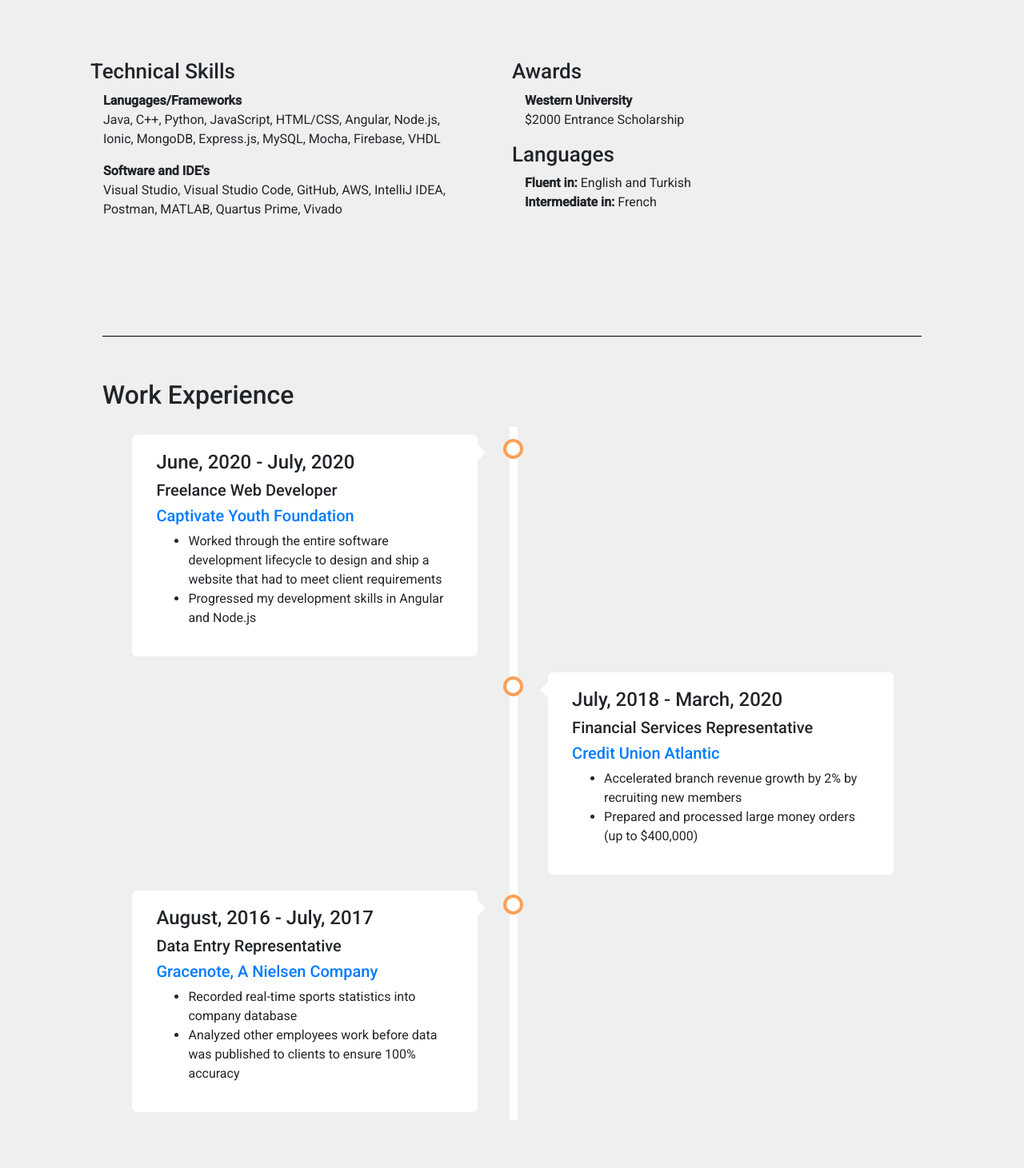
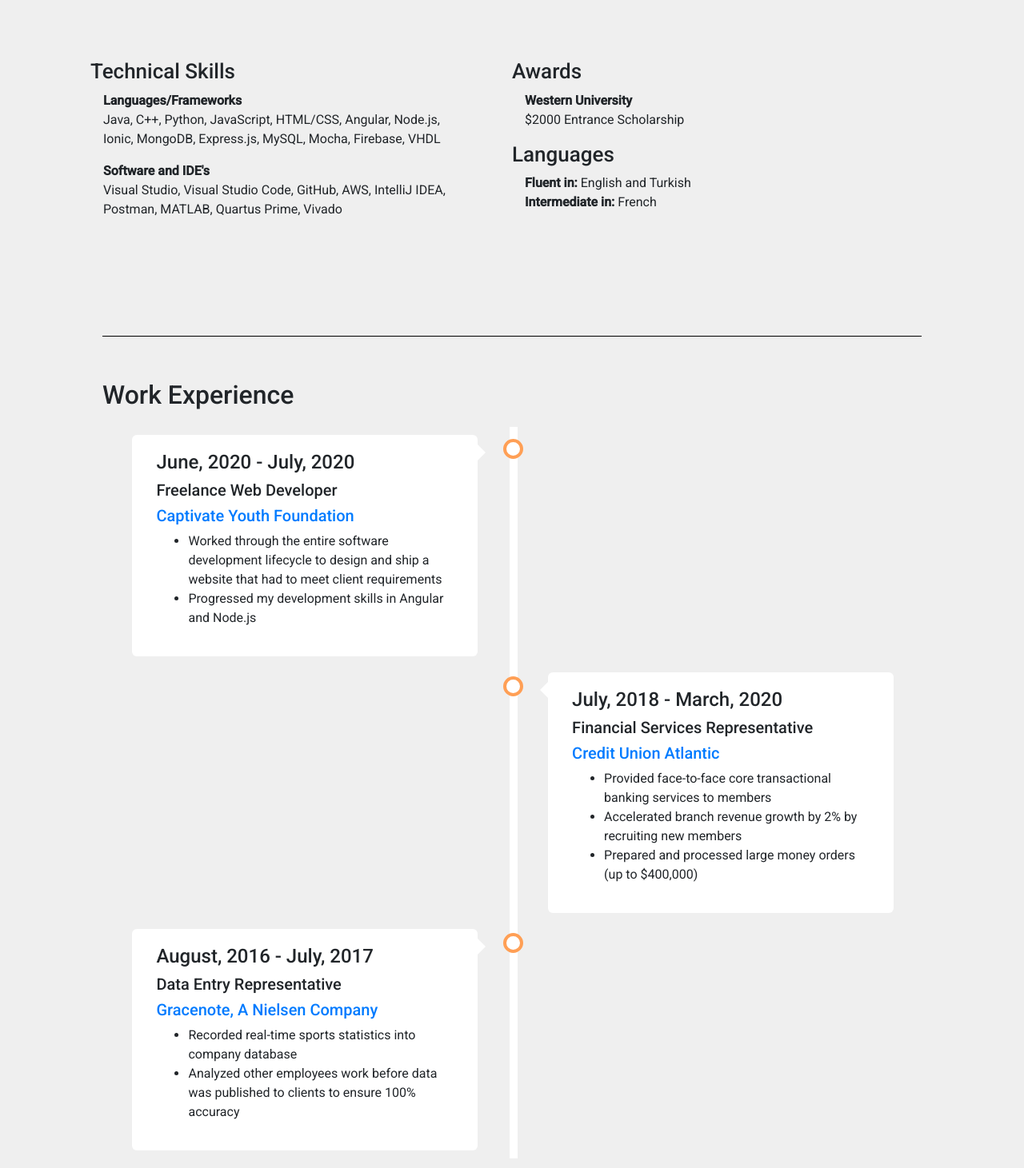
Before and after one commit to dmensah1/Portfolio, an Angular app: page / in a window 1280 px wide. Shown: the part 1229-2690 px from the top of the page at 80% size. Built offline with nearby package versions, Linux system fonts and the light colour scheme.

Commit message:
minor fixes

```diff
--- a/src/app/about/about.component.html
+++ b/src/app/about/about.component.html
@@ -32,7 +32,7 @@
 
     <div class="skill-info">
       <h2>Technical Skills</h2>
-      <p> <b>Lanugages/Frameworks</b> <br>
+      <p> <b>Languages/Frameworks</b> <br>
         Java, C++, Python, JavaScript, HTML/CSS, Angular, Node.js, Ionic, MongoDB, Express.js, MySQL, Mocha, Firebase, VHDL </p>
         <p> <b>Software and IDE's</b> <br>
           Visual Studio, Visual Studio Code, GitHub, AWS, IntelliJ IDEA, Postman, MATLAB, Quartus Prime, Vivado
--- a/src/assets/data.json
+++ b/src/assets/data.json
@@ -320,6 +320,7 @@
       "dates": "July, 2018 - March, 2020",
       "summary": "As a bank teller at CUA I was the front-line service representative for members and local businesses coming into the branch to perform various financial transactions. This role helped me further my financial knowledge, answering various questions regarding members personal finances. Furthermore, I developed many connections with local business owners and members through helping them with their finances.",
       "keyPoints": [
+          "Provided face-to-face core transactional banking services to members",
           "Accelerated branch revenue growth by 2% by recruiting new members",
           "Prepared and processed large money orders (up to $400,000)"
       ]
```
